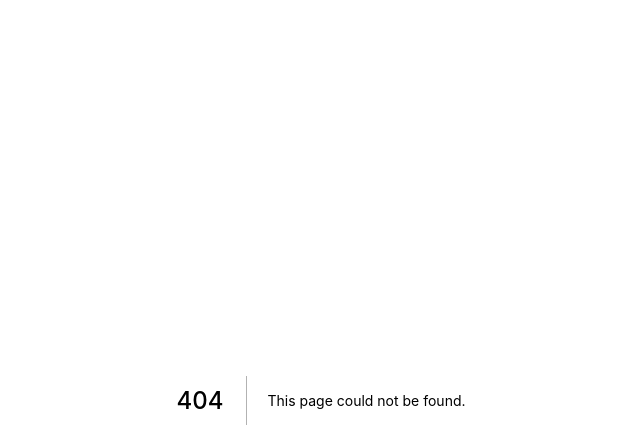
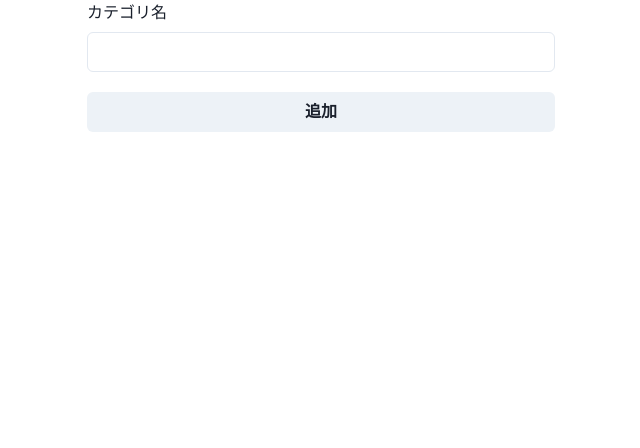
Before and after one commit to mk-0A0/blog-app, a Next.js app in the folder frontend/: page /post/category in a window 1280 px wide. Before the commit this address had no page. Shown: the top 448 px of the page, without its empty margins (319-959 px from the left). Built offline with nearby package versions, Linux system fonts and the light colour scheme.

Commit message:
🎉create add category page

```diff
--- /dev/null
+++ b/frontend/src/pages/post/category/Categories.graphql
@@ -0,0 +1,6 @@
+query Categories{
+    categories {
+        name
+        uuid
+    }
+}
--- /dev/null
+++ b/frontend/src/pages/post/category/index.tsx
@@ -0,0 +1,24 @@
+import {
+  Button,
+  Container,
+  FormControl,
+  FormLabel,
+  Input,
+  Spacer,
+} from '@chakra-ui/react'
+import { NextPage } from 'next'
+
+const Category: NextPage = () => {
+  return (
+    <Container maxW={500} w={'full'} mx={'auto'}>
+      <FormControl>
+        <FormLabel>カテゴリ名</FormLabel>
+        <Input />
+      </FormControl>
+      <Spacer h={5} />
+      <Button w={'full'}>追加</Button>
+    </Container>
+  )
+}
+
+export default Category
--- a/frontend/src/pages/post/index.tsx
+++ b/frontend/src/pages/post/index.tsx
@@ -64,6 +64,9 @@ const Post: NextPage = () => {
         >
           投稿
         </Button>
+        <Button as={'a'} href={'/post/category'} w={'full'} variant={'solid'}>
+          カテゴリを作成
+        </Button>
       </VStack>
     </Container>
   )
```
Also changed, not shown: frontend/src/pages/post/category/Categories.generate.graphql.ts (added, +10 -0 lines).
